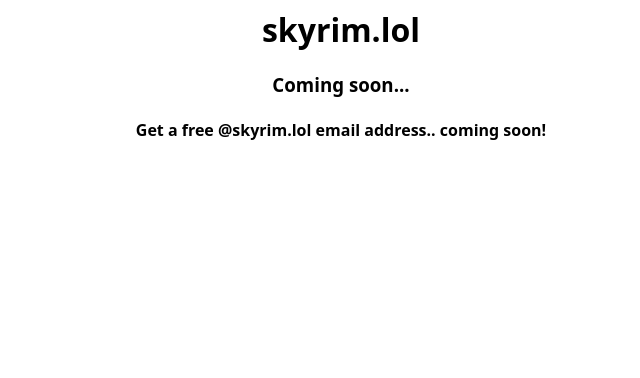
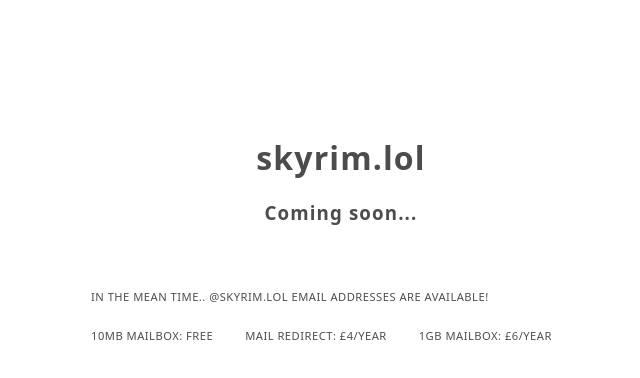
Before and after one commit to rickyhewitt/skyrim.lol, a plain HTML site: page index.html in a window 1280 px wide. Shown: the whole page, without its empty margins (299-939 px from the left). Drawn offline with Linux system fonts and the light colour scheme.

Commit message:
Added coming soon page

```diff
--- a/index.html
+++ b/index.html
@@ -3,17 +3,54 @@
         <style>
             body, p, div, h1, h2, h3, h4, h5 {
                 font-family:system-ui, -apple-system, BlinkMacSystemFont, 'Segoe UI', Roboto, Oxygen, Ubuntu, Cantarell, 'Open Sans', 'Helvetica Neue', sans-serif;
+                letter-spacing: 0.03rem;
+                color: rgba(0, 0, 0, 0.7)
+            }
+
+            h1, h2, h3 {
+                letter-spacing: 0.07rem;
+            }
+
+            .center {
                 text-align: center;
             }
+
+            body {
+                padding-top: 10%;
+            }
+
+            .flexcontainer {
+                display: flex;
+                align-items: center;
+                width: 100%;
+            }
+
+
         </style>
     </head>
 
 
     <body>
-        <h1>skyrim.lol</h1>
-        <h3>Coming soon...</h3>
+        <div class="center">
+            <h1>skyrim.lol</h1>
+            <h3>Coming soon...</h3>
+        </div>
 
-        <h4>Get a free @skyrim.lol email address.. coming soon!</h4>
+
+
+        <div style="display: flex; align-items: center; flex-direction: column; width: 500px; margin: 0 auto; margin-top: 64px;">
+
+            <div style="text-transform: uppercase; font-size: 70%; margin-bottom: 24px; width: 100%;">In the mean time.. @skyrim.lol email addresses are available!</div>
+
+            <div class="flexcontainer">
+
+                <div style="text-transform: uppercase; font-size: 70%;">10MB Mailbox: Free</div>
+                <div style="margin-left: 32px; text-transform: uppercase; font-size: 70%;">Mail Redirect: £4/year</div>
+                <div style="margin-left: 32px; text-transform: uppercase; font-size: 70%;">1GB Mailbox: £6/year</div>
+            </div>
+        </div>
+
+
     </body>
 
 </html>
```
